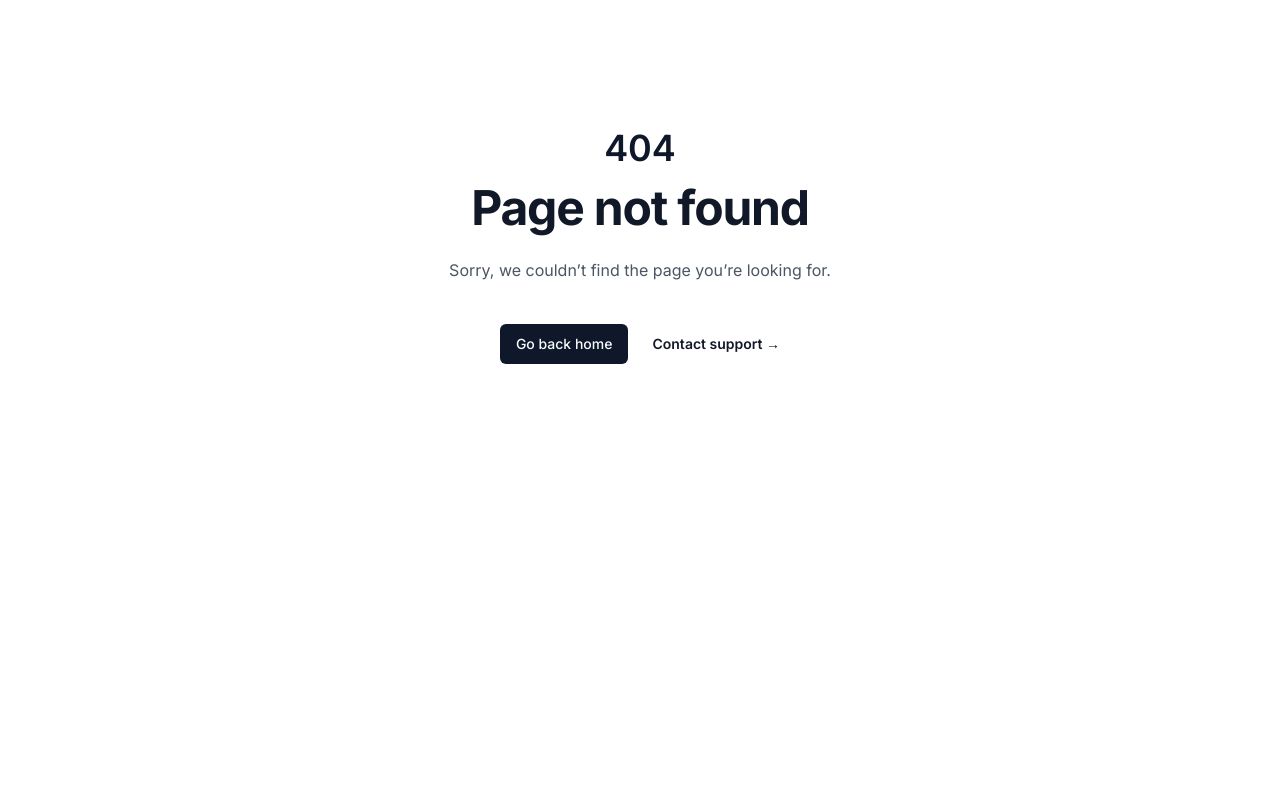
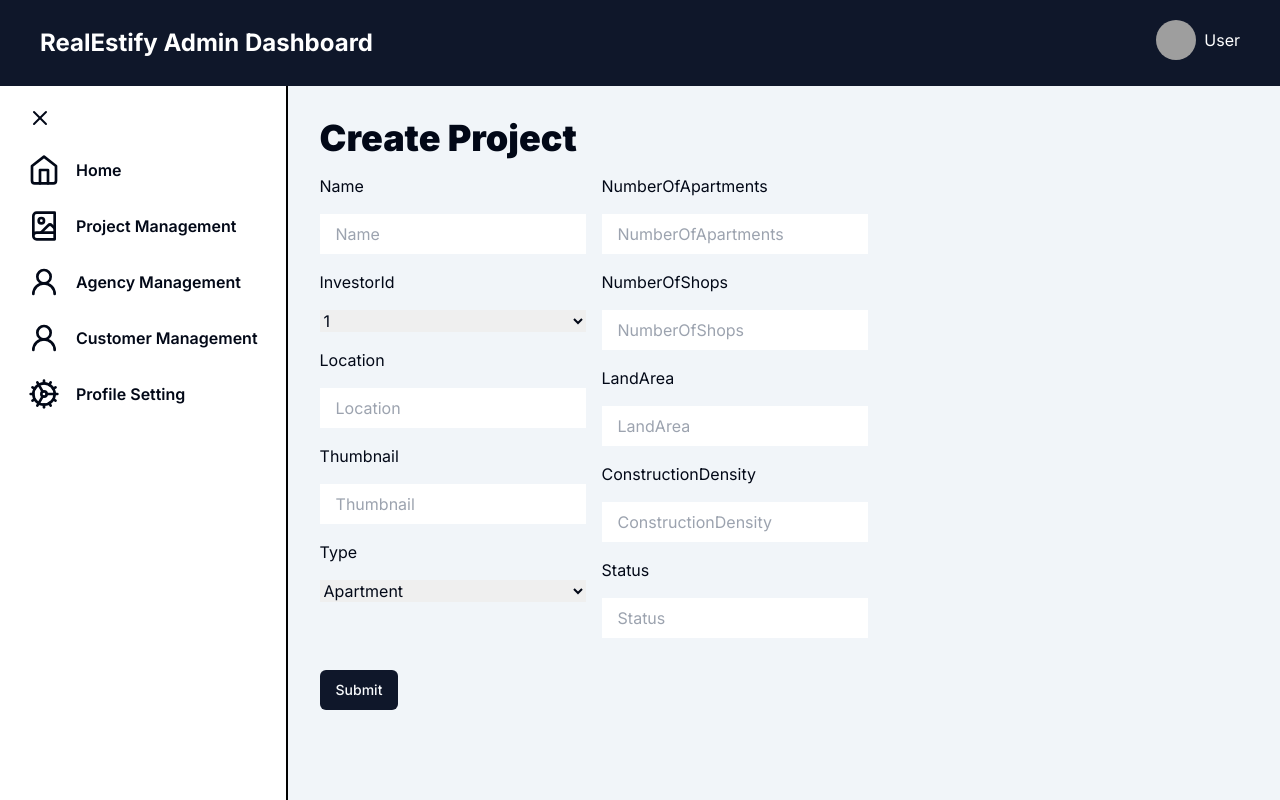
Before and after one commit to NamVT95/realEstify-frontend, a React (Vite) app: page /admin-dashboard/project/create in a window 1280 px wide. Before the commit this address had no page. Built offline with nearby package versions, Linux system fonts and the light colour scheme; grey boxes are pictures that could not be loaded.

Commit message:
create project

```diff
--- a/src/main.tsx
+++ b/src/main.tsx
@@ -24,6 +24,7 @@ import CustomerPage from './pages/admin-dashboard/customer/page.tsx';
 import AgencyPage from './pages/admin-dashboard/agency/page.tsx';
 import AgencyRoute from './route/agencyRoute.tsx';
 import InvestorRoute from './route/investorRoute.tsx';
+import CreateProjectPage from './pages/admin-dashboard/project/create/page.tsx';
 
 const router = createBrowserRouter([
   {
@@ -75,6 +76,10 @@ const router = createBrowserRouter([
         element: <Project />,
       },
       {
+        path: "project/create",
+        element: <CreateProjectPage />,
+      },
+      {
         path: "customer",
         element: <CustomerPage />,
       },
--- /dev/null
+++ b/src/pages/admin-dashboard/project/create/page.tsx
@@ -0,0 +1,79 @@
+import { Button } from '@/components/ui/button';
+import axios from 'axios';
+import { useForm } from 'react-hook-form';
+import { useNavigate } from 'react-router-dom';
+import { toast } from 'react-toastify';
+
+export default function CreateProjectPage() {
+  const { register, handleSubmit, formState: { errors } } = useForm();
+  const navigate = useNavigate()
+  const onSubmit = (data:any) =>{
+    console.log(data)
+    axios.post("http://localhost:4000/api/project/create-project", data)
+    .then(res => {
+      console.log(res)
+      toast.success(res?.data?.message)
+      navigate("/admin-dashboard/project")
+    })
+    .catch(err => {
+      // error 500
+      if(err?.response?.status === 500) return toast.error('Internal Server Error')
+
+      else{
+        toast.error(err?.response?.data?.message)
+      }
+    })
+
+  };
+  console.log(errors);
+
+
+  return (
+    <div className='space-y-4 p-4'>
+      <h1 className='font-black text-4xl'>Create Project</h1>
+
+      <div>
+
+    <form onSubmit={handleSubmit(onSubmit)} className='spave-y-4'>
+      <div  className='flex  gap-4 mb-8'>
+        <div className='flex flex-col gap-4'>
+          <label htmlFor="Name">Name</label>
+          <input type="text" placeholder="Name" {...register("Name", {})} className='py-2 px-4'/>
+          <label htmlFor="InvestorId">InvestorId</label>
+          <select {...register("InvestorId")}>
+            <option value="1">1</option>
+            <option value="2">2</option>
+            <option value="3">3</option>
+            <option value="4">4</option>
+          </select>
+          <label htmlFor="Location">Location</label>
+          <input type="text" placeholder="Location" {...register("Location", {})} className='py-2 px-4'/>
+          <label htmlFor="Thumbnail">Thumbnail</label>
+          <input type="text" placeholder="Thumbnail" {...register("Thumbnail", {})} className='py-2 px-4'/>
+          <label htmlFor="Type">Type</label>
+          <select {...register("Type")}>
+            <option value="Apartment">Apartment</option>
+            <option value="Villa">Villa</option>
+          </select>
+        </div>
+        <div className='flex flex-col gap-4'>
+          <label htmlFor="NumberOfApartments">NumberOfApartments</label>
+          <input type="number" placeholder="NumberOfApartments" {...register("NumberOfApartments", {})} className='py-2 px-4'/>
+          <label htmlFor="NumberOfShops">NumberOfShops</label>
+          <input type="number" placeholder="NumberOfShops" {...register("NumberOfShops", {})} className='py-2 px-4'/>
+          <label htmlFor="LandArea">LandArea</label>
+          <input type="number" placeholder="LandArea" {...register("LandArea", {})} className='py-2 px-4'/>
+          <label htmlFor="ConstructionDensity">ConstructionDensity</label>
+          <input type="number" placeholder="ConstructionDensity" {...register("ConstructionDensity", {})} className='py-2 px-4'/>
+          <label htmlFor="Status">Status</label>
+          <input type="text" placeholder="Status" {...register("Status", {})} className='py-2 px-4'/>
+        </div>
+      </div>
+      <Button type='submit'>Submit</Button>
+    </form>
+
+
+      </div>
+    </div>
+  )
+}
--- /dev/null
+++ b/src/pages/admin-dashboard/project/create/property.tsx
@@ -0,0 +1,28 @@
+import React from 'react'
+import { useForm } from 'react-hook-form';
+
+export default function PropertyPage() {
+    const { register, handleSubmit, formState: { errors } } = useForm();
+    const onSubmit = (data:any) => console.log(data);
+    console.log(errors);
+
+  return (
+    <div>
+
+
+        <div>
+            <form onSubmit={handleSubmit(onSubmit)}>
+            <input type="text" placeholder="ProjectId" {...register} />
+            <input type="text" placeholder="Type" {...register("Type", {})} />
+            <input type="number" placeholder="Floor" {...register("Floor", {})} />
+            <input type="number" placeholder="ApartmentNumber" {...register("ApartmentNumber", {})} />
+            <input type="number" placeholder="ShopNumber" {...register("ShopNumber", {})} />
+            <input type="text" placeholder="Area" {...register("Area", {})} />
+            <input type="number" placeholder="Price" {...register} />
+
+            <input type="submit" />
+            </form>
+        </div>
+    </div>
+  )
+}
--- a/src/pages/admin-dashboard/project/page.tsx
+++ b/src/pages/admin-dashboard/project/page.tsx
@@ -3,9 +3,11 @@ import { DataTable } from './components/data-table'
 import axios from 'axios'
 import { Button } from 'antd'
 import UpdateDialog from './components/updateDialog'
+import { useNavigate } from 'react-router-dom'
 
 
 export default function Project() {
+  const navigate = useNavigate()
   const [Project, setProject] = React.useState([])
   useEffect(() => {
     axios.get("http://localhost:4000/api/project")
@@ -20,7 +22,7 @@ export default function Project() {
     <div>
       <h1 className='text-2xl font-extrabold flex justify-between items-center gap-4'>
         <h1>Project Management</h1>
-        <Button type='default' size='large' className='bg-primary text-white'>Create</Button>
+        <Button type='default' size='large' className='bg-primary text-white' onClick={() => navigate("/admin-dashboard/project/create")}>Create</Button>
       </h1>
       <div>
         <DataTable data={Project} />
```
